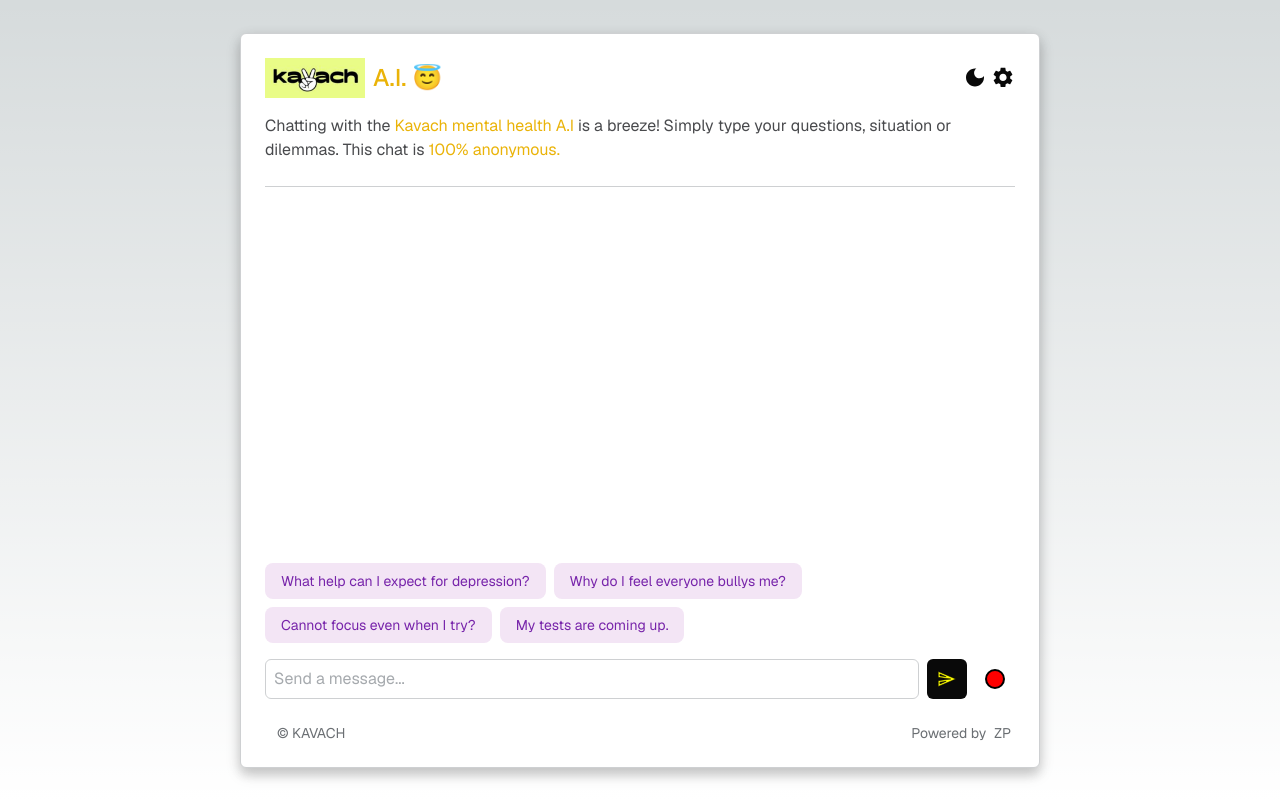
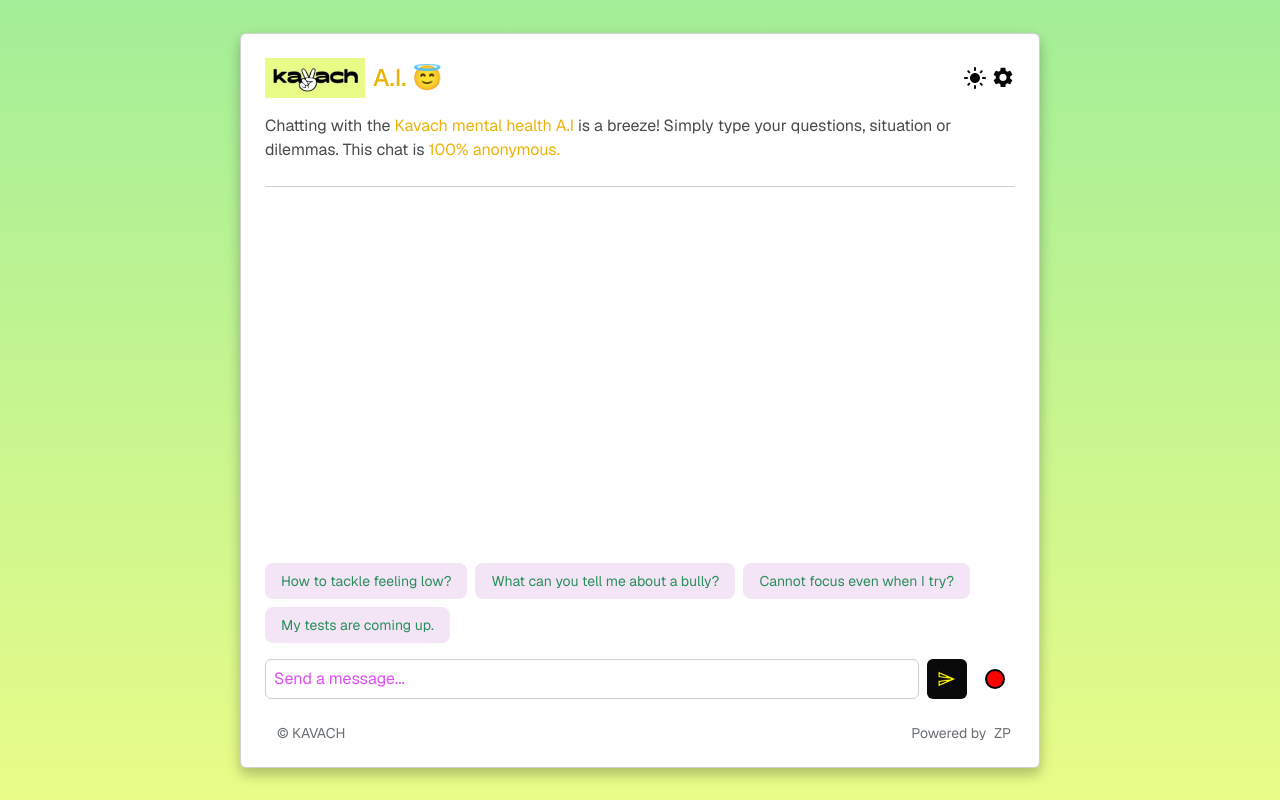
Before and after one commit to engagepy/ai_multimodal_webapp, a Next.js app: page / in a window 1280 px wide. Built offline with nearby package versions, Linux system fonts and the light colour scheme.

Commit message:
css, configure, prompt and default mode light

```diff
--- a/app/globals.css
+++ b/app/globals.css
@@ -5,40 +5,37 @@
 :root {
   --text-primary: #FFFFFF;
   --text-primary-inverse: #090909;
-  --text-primary-main: #7724AA;
-  --text-secondary: #A6AAAE;
+  --text-primary-main: #2A8D5C; /* Updated to use the gradient start color for primary text in light mode */
+  --text-secondary: #DE4FF3; /* Updated to use the gradient middle color for secondary text */
   --text-secondary-inverse: #494A4D;
   --background-bubble-primary: #611C9B;
   --background-bubble-secondary: #F7F7F7;
   --border-primary: #CED0D2;
   --background-soft: #F3E5F5;
-  --background-start-rgb: 214, 219, 220;
-  --background-end-rgb: 255, 255, 255;
+  --background-start-rgb: 163, 238, 152; /* Updated to login page gradient start */
+  --background-end-rgb: 233, 252, 136; /* Updated to login page gradient end */
   --text-tertiary: #6B6F73;
-  --shadow-primary: 0px 6px 16px 0px #0A0A0A1F, 0px 4px 14px 0px #0A0A0A14, 0px 8px 10px 0px #0A0A0A14;
+  --shadow-primary: 0px 6px 16px 0px rgba(10, 10, 10, 0.12), 0px 4px 14px 0px rgba(10, 10, 10, 0.08), 0px 8px 10px 0px rgba(10, 10, 10, 0.08);
   --processing-dot-size: 4px;
 }
-
 
 .dark {
   --text-primary: #090909;
   --text-primary-inverse: #FFFFFF;
-  --text-primary-main: #9946B9;
+  --text-primary-main: #9946B9; /* Preserved for dark mode primary text */
   --text-secondary: #494A4D;
   --text-secondary-inverse: #A6AAAE;
-  --background-bubble-primary: #BA68C8;
+  --background-bubble-primary: #BA68C8; /* Preserved for dark mode bubbles */
   --background-bubble-secondary: #232324;
   --background-soft: #200033;
   --border-primary: #262626;
-  --background-start-rgb: 23, 23, 23;
-  --background-end-rgb: 28, 28, 28;
+  --background-start-rgb: 23, 23, 23; /* Preserved for dark mode gradient start */
+  --background-end-rgb: 28, 28, 28; /* Preserved for dark mode gradient end */
 }
 
-
 body {
-  background: linear-gradient(to bottom,
-      transparent,
-      rgb(var(--background-end-rgb))) rgb(var(--background-start-rgb));
+  background: linear-gradient(to bottom, transparent, rgb(var(--background-end-rgb))) rgb(var(--background-start-rgb));
+  transition: background-color 0.3s ease; /* Smooth transition for mode switch */
 }
 
 .chatbot-section {
@@ -220,3 +217,78 @@
 .vercel-link hr {
   border-color: var(--border-primary);
 }
+
+
+/* ... existing styles ... */
+
+/* Configure Modal Styles */
+.configure-modal-bg {
+  background-color: var(--background-bubble-secondary); /* Light theme background */
+}
+
+.dark .configure-modal-bg {
+  background-color: var(--background-bubble-primary); /* Dark theme background */
+}
+
+.configure-header {
+  color: var(--text-primary-main); /* Primary text color */
+}
+
+.configure-close-btn {
+  color: var(--text-secondary); /* Secondary text color */
+}
+
+.configure-dropdown-label {
+  color: var(--text-primary); /* Dropdown label color */
+}
+
+.configure-dropdown {
+  border-color: var(--border-primary); /* Dropdown border color */
+  background-color: var(--background-soft); /* Dropdown background color */
+}
+
+.configure-toggle-label {
+  color: var(--text-primary); /* Toggle label color */
+}
+
+.configure-toggle-bg {
+  background-color: var(--background-soft); /* Toggle background color */
+}
+
+.configure-button-secondary {
+  background-color: var(--background-bubble-secondary); /* Secondary button background color */
+  color: var(--text-primary-main); /* Secondary button text color */
+}
+
+.configure-button-primary {
+  background-color: var(--text-primary-main); /* Primary button background color */
+  color: var(--background-bubble-secondary); /* Primary button text color */
+}
+
+/* ... any other styles you may need to add or adjust ... */
+/* ... existing styles ... */
+
+/* Adjustments for dark mode */
+.dark .configure-modal-bg {
+  background-color: var(--background-bubble-primary); /* Dark theme background for modal */
+}
+
+.dark .configure-header {
+  color: var(--text-primary-inverse); /* Dark theme color for header text */
+}
+
+.dark .configure-close-btn {
+  color: var(--text-secondary-inverse); /* Dark theme color for close button */
+}
+
+.dark .configure-button-secondary {
+  background-color: var(--background-soft); /* Dark theme secondary button background */
+  color: var(--text-primary-inverse); /* Dark theme secondary button text color */
+}
+
+.dark .configure-button-primary {
+  background-color: var(--text-primary-main); /* Dark theme primary button background */
+  color: var(--text-primary-inverse); /* Dark theme primary button text color */
+}
+
+/* ... rest of the styles ... */
--- a/components/Configure.tsx
+++ b/components/Configure.tsx
@@ -46,14 +46,14 @@
   };
 
   return (
-    <div className="fixed inset-0 bg-gray-600 bg-opacity-75 flex items-center justify-center z-50">
-      <div className="chatbot-section flex flex-col origin:w-[800px] w-full origin:h-[735px] h-full p-6 rounded shadow-lg overflow-auto">
+    <div className={`configure-modal-bg fixed inset-0 bg-gray-600 bg-opacity-75 flex items-center justify-center z-50`}>
+      <div className="chatbot-section configure-modal-bg flex flex-col origin:w-[800px] w-full origin:h-[735px] h-full p-6 rounded shadow-lg overflow-auto">
         <div className="grow">
           <div className='pb-6 flex justify-between'>
-            <h1 className='chatbot-text-primary text-xl md:text-2xl font-medium'>Configure</h1>
+            <h1 className='configure-header chatbot-text-primary text-xl md:text-2xl font-medium'>Configure</h1>
             <button
               onClick={onClose}
-              className="chatbot-text-primary text-4xl font-thin leading-8"
+              className="configure-close-btn chatbot-text-primary text-4xl font-thin leading-8"
             >
               <span aria-hidden>×</span>
             </button>
@@ -79,13 +79,13 @@
         <div className="self-end w-full">
           <div className="flex justify-end gap-2">
             <button
-              className='chatbot-button-secondary flex rounded-md items-center justify-center px-2.5 py-3'
+              className='configure-button-secondary chatbot-button-secondary flex rounded-md items-center justify-center px-2.5 py-3'
               onClick={onClose}
             >
               Cancel
             </button>
             <button
-              className='chatbot-button-primary flex rounded-md items-center justify-center px-2.5 py-3'
+              className='configure-button-primary chatbot-button-primary flex rounded-md items-center justify-center px-2.5 py-3'
               onClick={handleSave}
             >
               Save Configuration
--- a/components/PromptSuggestions/PromptSuggestionsRow.tsx
+++ b/components/PromptSuggestions/PromptSuggestionsRow.tsx
@@ -2,8 +2,8 @@
 
 const PromptSuggestionRow = ({ onPromptClick }) => {
   const prompts = [
-    'What help can I expect for depression?',
-    'Why do I feel everyone bullys me?',
+    'How to tackle feeling low?',
+    'What can you tell me about a bully?',
     'Cannot focus even when I try?',
     'My tests are coming up.',
   ];
--- a/components/ThemeButton.tsx
+++ b/components/ThemeButton.tsx
@@ -1,7 +1,7 @@
 import { useEffect, useState } from "react";
 
 const ToggleButton = () => {
-  const [theme, setTheme] = useState<string | null>(null);
+  const [theme, setTheme] = useState<string | null>('light');
 
   useEffect(() => {
     const getLocalValue = () => {
@@ -43,7 +43,7 @@
 
   return (
     <button onClick={handleToggle}>
-      {theme === 'dark' ? (
+      {theme === 'light' ? (
           <svg aria-label="Light Mode" width="24" height="24" viewBox="0 0 24 24" fill="none" xmlns="http://www.w3.org/2000/svg">
             <path d="M12 7C9.24 7 7 9.24 7 12C7 14.76 9.24 17 12 17C14.76 17 17 14.76 17 12C17 9.24 14.76 7 12 7ZM2 13H4C4.55 13 5 12.55 5 12C5 11.45 4.55 11 4 11H2C1.45 11 1 11.45 1 12C1 12.55 1.45 13 2 13ZM20 13H22C22.55 13 23 12.55 23 12C23 11.45 22.55 11 22 11H20C19.45 11 19 11.45 19 12C19 12.55 19.45 13 20 13ZM11 2V4C11 4.55 11.45 5 12 5C12.55 5 13 4.55 13 4V2C13 1.45 12.55 1 12 1C11.45 1 11 1.45 11 2ZM11 20V22C11 22.55 11.45 23 12 23C12.55 23 13 22.55 13 22V20C13 19.45 12.55 19 12 19C11.45 19 11 19.45 11 20ZM5.99 4.58C5.6 4.19 4.96 4.19 4.58 4.58C4.19 4.97 4.19 5.61 4.58 5.99L5.64 7.05C6.03 7.44 6.67 7.44 7.05 7.05C7.43 6.66 7.44 6.02 7.05 5.64L5.99 4.58ZM18.36 16.95C17.97 16.56 17.33 16.56 16.95 16.95C16.56 17.34 16.56 17.98 16.95 18.36L18.01 19.42C18.4 19.81 19.04 19.81 19.42 19.42C19.81 19.03 19.81 18.39 19.42 18.01L18.36 16.95ZM19.42 5.99C19.81 5.6 19.81 4.96 19.42 4.58C19.03 4.19 18.39 4.19 18.01 4.58L16.95 5.64C16.56 6.03 16.56 6.67 16.95 7.05C17.34 7.43 17.98 7.44 18.36 7.05L19.42 5.99ZM7.05 18.36C7.44 17.97 7.44 17.33 7.05 16.95C6.66 16.56 6.02 16.56 5.64 16.95L4.58 18.01C4.19 18.4 4.19 19.04 4.58 19.42C4.97 19.8 5.61 19.81 5.99 19.42L7.05 18.36Z" />
           </svg>
```
